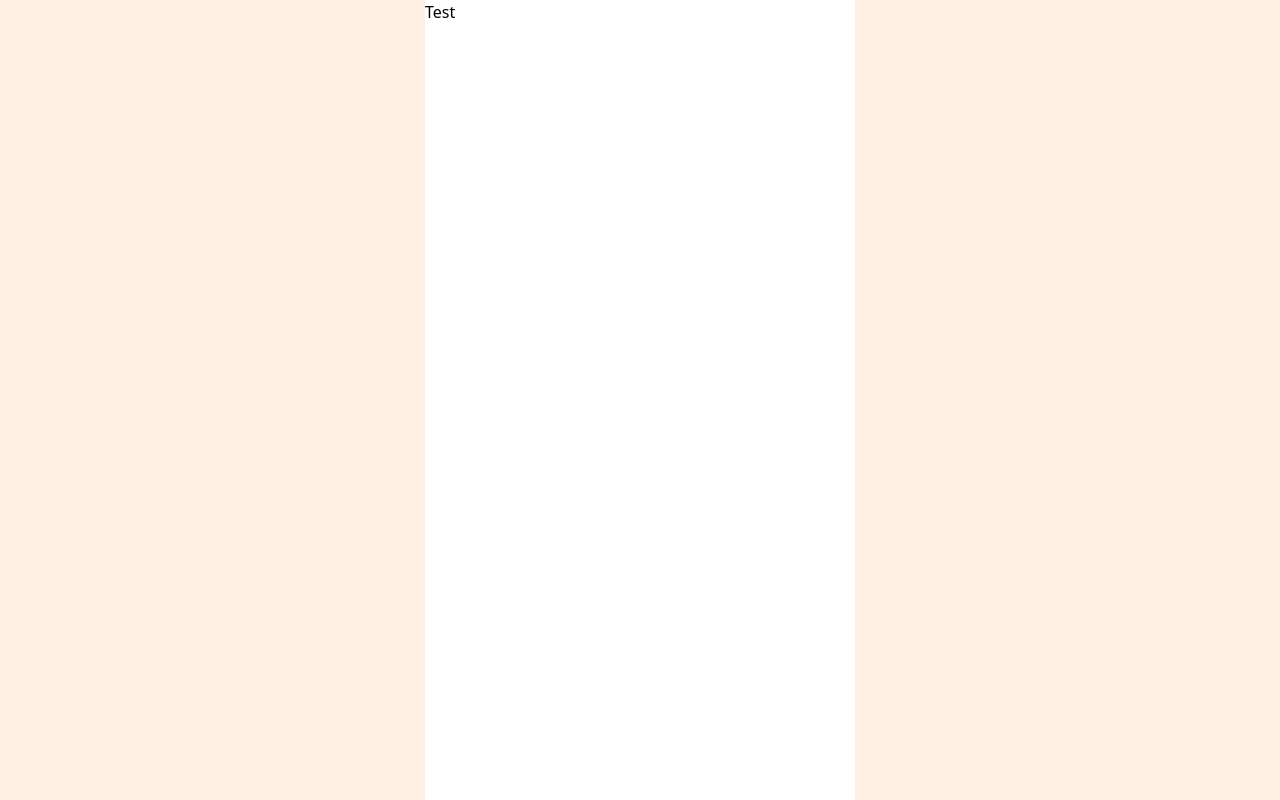
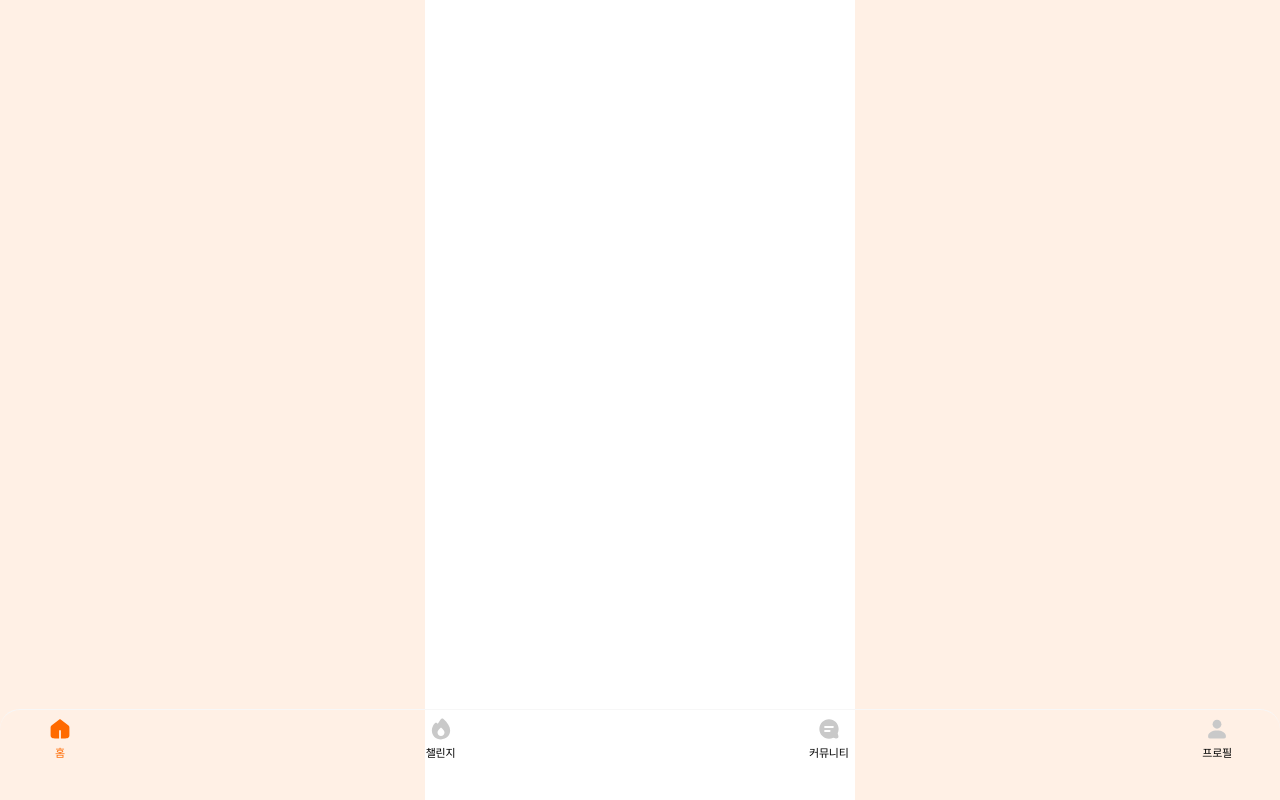
Before and after one commit to Chaellimi/Chaellimi_Web, a Next.js app: page / in a window 1280 px wide. Built offline with nearby package versions, Linux system fonts and the light colour scheme.

Commit message:
feat(#12) :: NavigationBar 완성

```diff
--- a/src/app/layout.tsx
+++ b/src/app/layout.tsx
@@ -13,7 +13,7 @@ export default function RootLayout({
 }>) {
   return (
     <html lang="ko">
-      <body className="w100vw h100vh">
+      <body className="w-[100vw] h-[100vh] overflow-hidden">
         <div className="flex justify-center w-full h-full bg-primary-light">
           <div className="w-[430px] min-h-screen bg-white">{children}</div>
         </div>
--- a/src/app/page.tsx
+++ b/src/app/page.tsx
@@ -1,7 +1,12 @@
+import Navigationbar from '@/components/shared/Navigationbar';
 import React from 'react';
 
 const Home = () => {
-  return <div>Test</div>;
+  return (
+    <div className="w-full h-[100vh]">
+      <Navigationbar Active="home" />
+    </div>
+  );
 };
 
 export default Home;
--- a/src/components/shared/Navigationbar.tsx
+++ b/src/components/shared/Navigationbar.tsx
@@ -1,7 +1,55 @@
 import React from 'react';
+import {
+  ChallengeIcon,
+  CommunityIcon,
+  HomeIcon,
+  ProfileIcon,
+} from '@public/icons/Navbar';
 
-const Navigationbar = () => {
-  return <div></div>;
+interface OwnProps {
+  Active: 'home' | 'challenge' | 'community' | 'profile';
+}
+
+const Navigationbar = ({ Active }: OwnProps) => {
+  return (
+    <div className="fixed bottom-0 left-1/2 -translate-x-1/2 w-full flex justify-between pl-6 pr-6 pt-[0.47rem] pb-[0.47rem] border-t border-gray-50 rounded-tr-[1.25rem] rounded-tl-[1.25rem] mb-8">
+      <div className="flex flex-col items-center justify-center gap-1 pl-6 pr-6">
+        <HomeIcon disabled={Active === 'home' ? false : true} />
+        <div
+          className={`text-c2 ${Active === 'home' ? 'text-primary-default' : true}`}
+        >
+          홈
+        </div>
+      </div>
+
+      <div className="flex flex-col items-center justify-center gap-1 pl-6 pr-6">
+        <ChallengeIcon disabled={Active === 'challenge' ? false : true} />
+        <div
+          className={`text-c2 ${Active === 'challenge' ? 'text-primary-default' : true}`}
+        >
+          챌린지
+        </div>
+      </div>
+
+      <div className="flex flex-col items-center justify-center gap-1 pl-6 pr-6">
+        <CommunityIcon disabled={Active === 'community' ? false : true} />
+        <div
+          className={`text-c2 ${Active === 'community' ? 'text-primary-default' : true}`}
+        >
+          커뮤니티
+        </div>
+      </div>
+
+      <div className="flex flex-col items-center justify-center gap-1 pl-6 pr-6">
+        <ProfileIcon disabled={Active === 'profile' ? false : true} />
+        <div
+          className={`text-c2 ${Active === 'profile' ? 'text-primary-default' : true}`}
+        >
+          프로필
+        </div>
+      </div>
+    </div>
+  );
 };
 
 export default Navigationbar;
```
